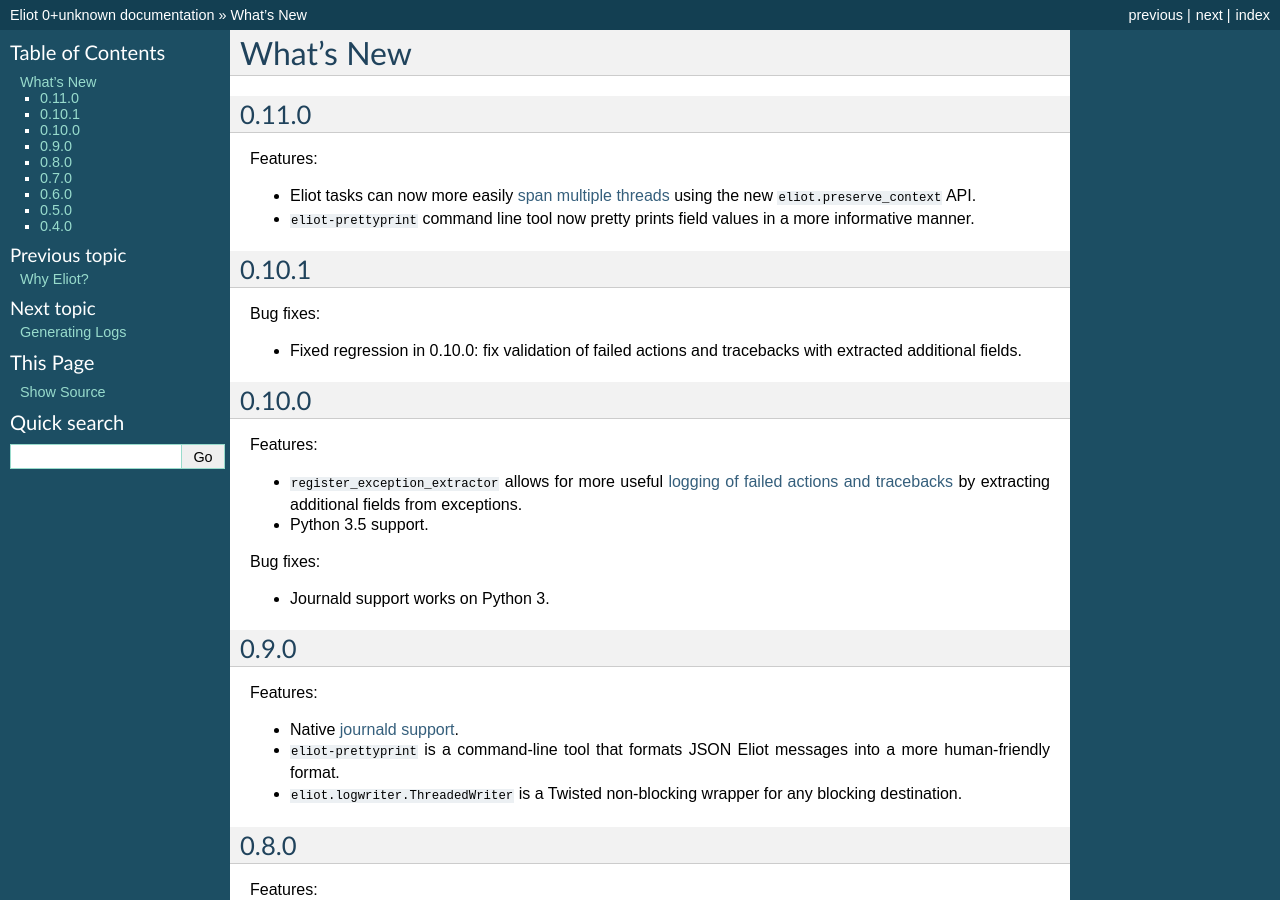
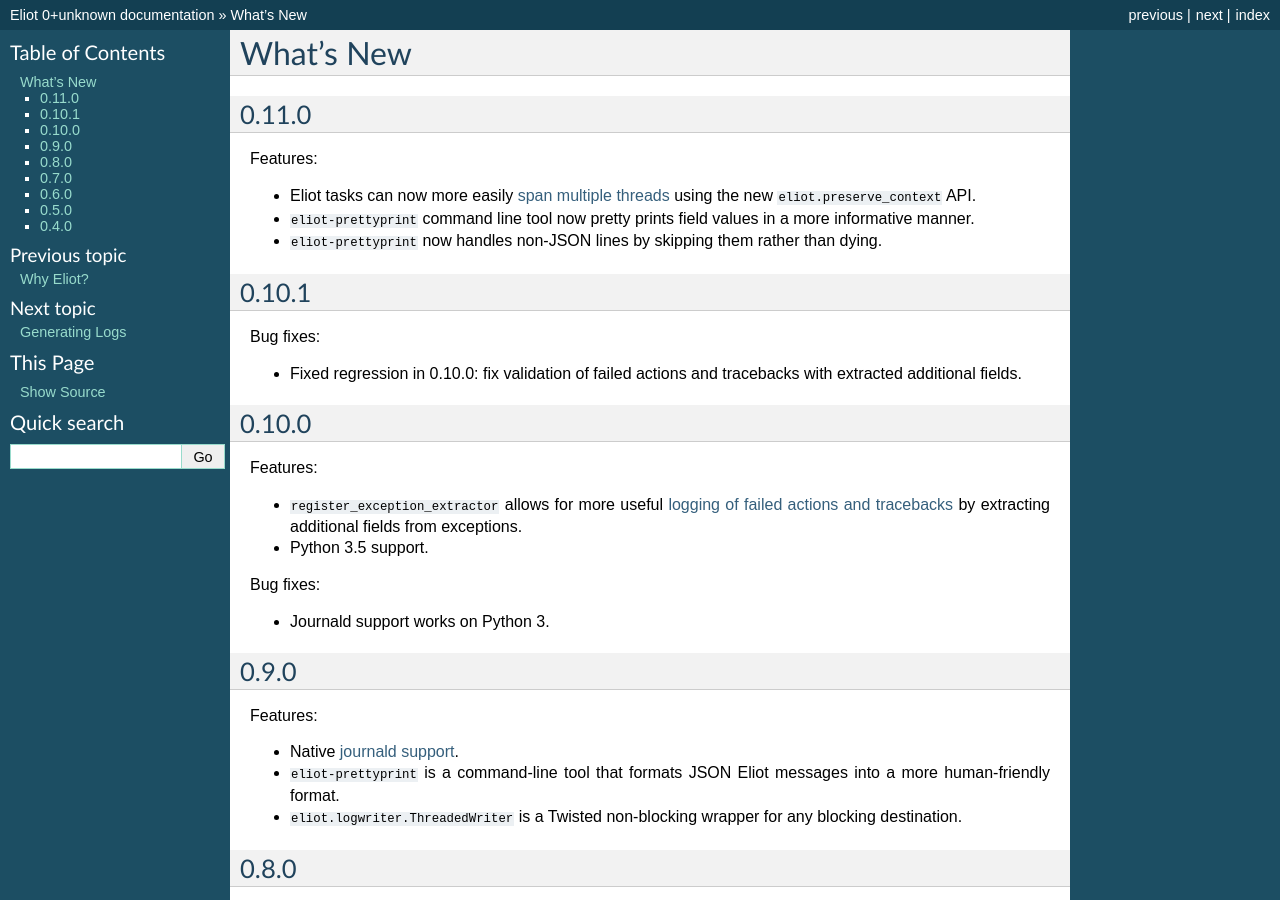
Before and after one commit to itamarst/eliot, a Sphinx documentation site: the page built from docs/source/news.rst, in a window 1280 px wide and 900 px high. Built offline with Sphinx 7.4.7, drawn with Linux system fonts in a browser that asks for light colours; pages that are not in the unit, such as notebooks, are missing from menus.

Commit message:
News entry.

```diff
--- a/docs/source/news.rst
+++ b/docs/source/news.rst
@@ -8,7 +8,7 @@
 
 * Eliot tasks can now more easily :ref:`span multiple threads <cross thread tasks>` using the new ``eliot.preserve_context`` API.
 * ``eliot-prettyprint`` command line tool now pretty prints field values in a more informative manner.
-
+* ``eliot-prettyprint`` now handles non-JSON lines by skipping them rather than dying.
 
 0.10.1
 ^^^^^^
```
